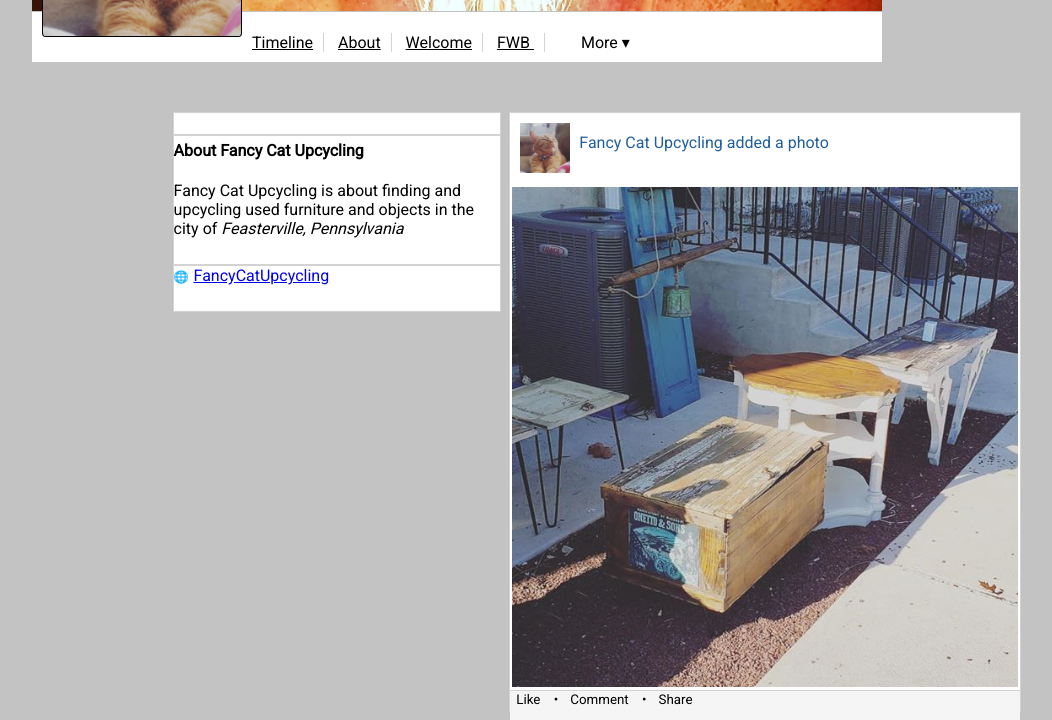
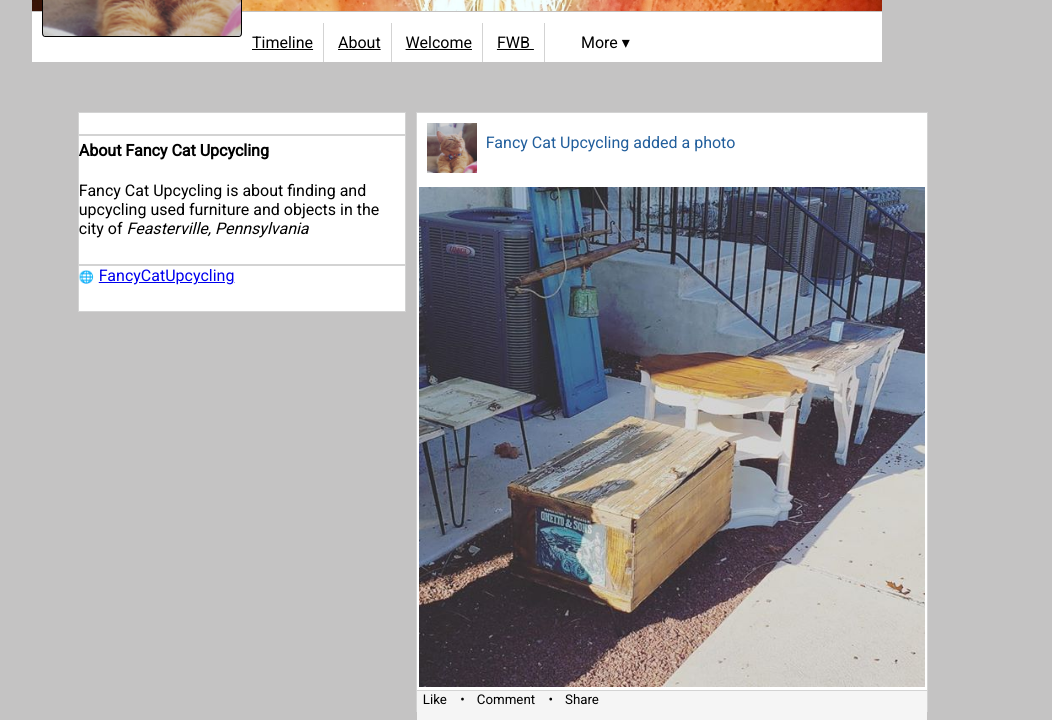
Before and after one commit to xanthonyalvarezx/social-mockup, a plain HTML site: page index.html in a window 1280 px wide. Shown: the part 310-1030 px from the top of the page, without its empty margins (183-1235 px from the left). Drawn offline with Linux system fonts and the light colour scheme.

Commit message:
fixed position of box 1 and 2 for laptop view

```diff
--- a/style.css
+++ b/style.css
@@ -35,6 +35,7 @@ header {
 
 
         position: sticky;
+        margin: 0 auto;
 
 
     }
@@ -97,12 +98,16 @@ li {
 .links,
 .timeline {
     border-right: 1px solid lightgrey;
+    padding-top: 10px;
+    padding-bottom: 10px;
+}
 
-}
+
+
 
 .links:hover,
 .timeline:hover {
-    border-bottom: 2px solid #215e9c;
+    border-bottom: 3px solid #215e9c;
 }
 
 a.navlinks {
@@ -233,7 +238,7 @@ p.envelope {
 .box1 {
     position: relative;
     border: 1px solid lightgray;
-    left: 27.5%;
+    left: 20%;
     width: 328px;
     height: 200px;
     margin-right: 10px
@@ -249,7 +254,7 @@ p.envelope {
 .box2 {
     position: relative;
     top: 100;
-    left: 27.4%;
+    left: 20%;
     width: 512px;
     height: 600px;
     margin-left: none;
```
